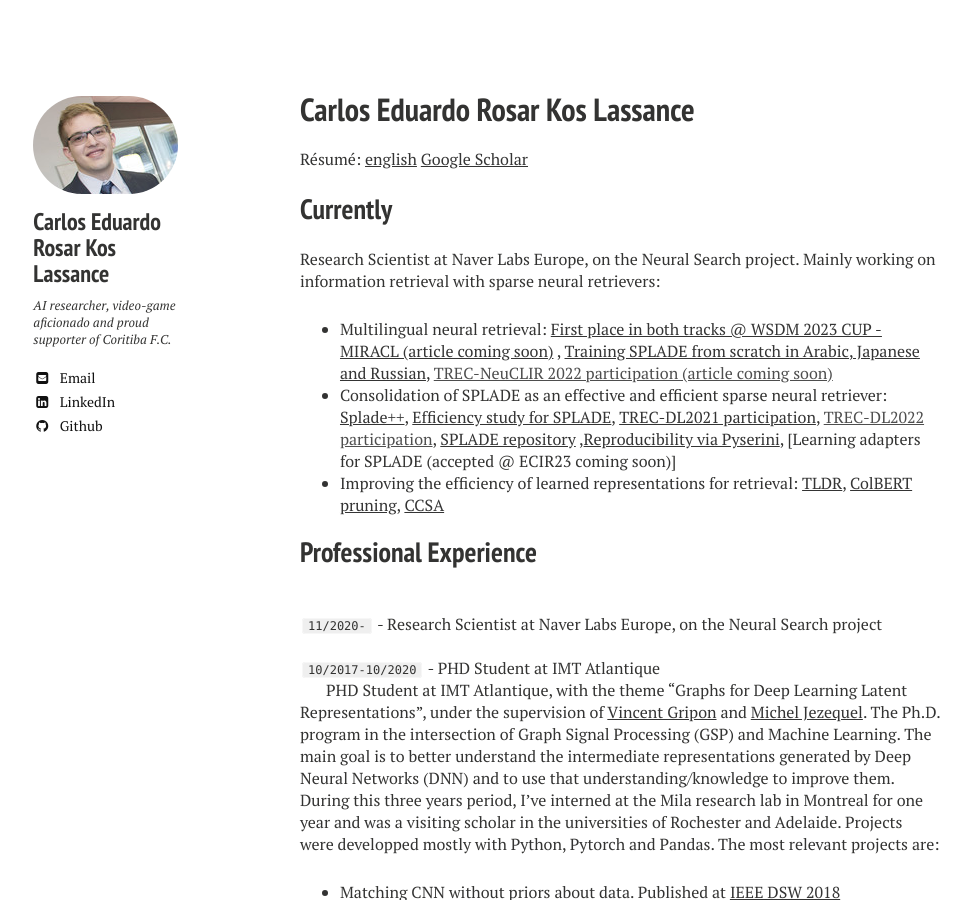
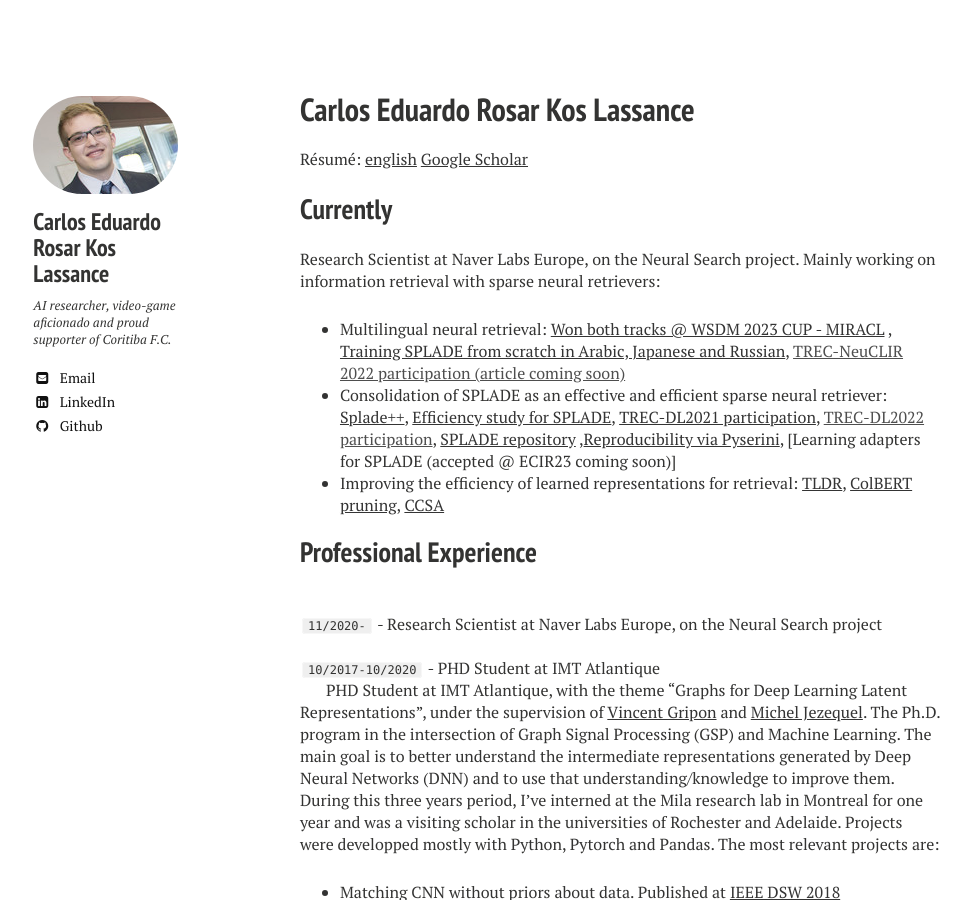
Before and after one commit to cadurosar/cadurosar.github.io, a Jekyll site: the page built from index.md, in a window 1280 px wide and 900 px high. Shown: the whole window, without its empty margins (20-991 px from the left). Built offline with Jekyll 4.4.1, drawn with Linux system fonts in a browser that asks for light colours; nearby versions of some CDN libraries.

Commit message:
Update index.md

```diff
--- a/index.md
+++ b/index.md
@@ -13,7 +13,7 @@ Résumé:
 
 Research Scientist at Naver Labs Europe, on the Neural Search project. Mainly working on information retrieval with sparse neural retrievers:
 
-* Multilingual neural retrieval: [First place in both tracks @ WSDM 2023 CUP - MIRACL (article coming soon)]({{ site.url }}/papers/ExtendingEnglishIRMultiLingual_MIRACL.pdf) , [Training SPLADE from scratch in Arabic, Japanese and Russian](https://arxiv.org/pdf/2301.10444.pdf), [TREC-NeuCLIR 2022 participation (article coming soon)]()
+* Multilingual neural retrieval: [Won both tracks @ WSDM 2023 CUP - MIRACL]({{ site.url }}/papers/ExtendingEnglishIRMultiLingual_MIRACL.pdf) , [Training SPLADE from scratch in Arabic, Japanese and Russian](https://arxiv.org/pdf/2301.10444.pdf), [TREC-NeuCLIR 2022 participation (article coming soon)]()
 * Consolidation of SPLADE as an effective and efficient sparse neural retriever: [Splade++](https://arxiv.org/pdf/2205.04733.pdf), [Efficiency study for SPLADE](https://arxiv.org/pdf/2207.03834.pdf), [TREC-DL2021 participation](https://europe.naverlabs.com/wp-content/uploads/2022/05/NLE-SPLADE-at-TREC-1.pdf), [TREC-DL2022 participation](), [SPLADE repository](https:/github.com/naver/splade) ,[Reproducibility via Pyserini](https://github.com/castorini/pyserini/blob/master/docs/experiments-spladev2.md), [Learning adapters for SPLADE (accepted @ ECIR23 coming soon)]
 * Improving the efficiency of learned representations for retrieval: [TLDR](https://openreview.net/forum?id=86fhqdBUbx), [ColBERT pruning](https://arxiv.org/abs/2112.06540), [CCSA](https://dl.acm.org/doi/abs/10.1145/3404835.3463066)
 
```
